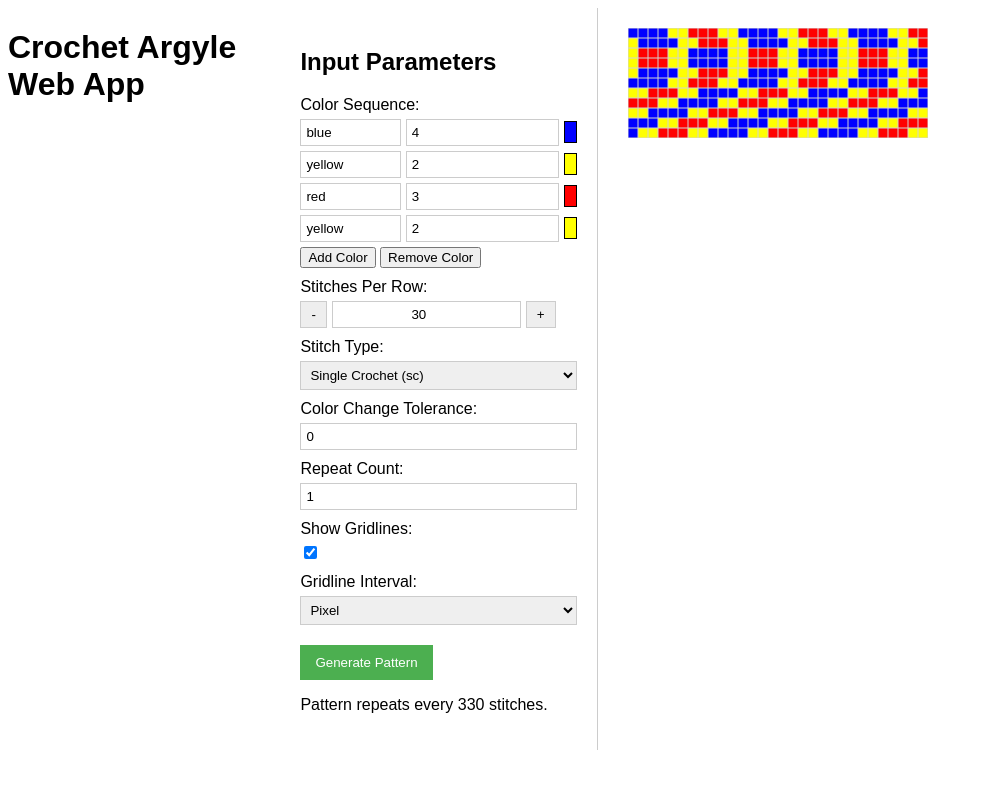
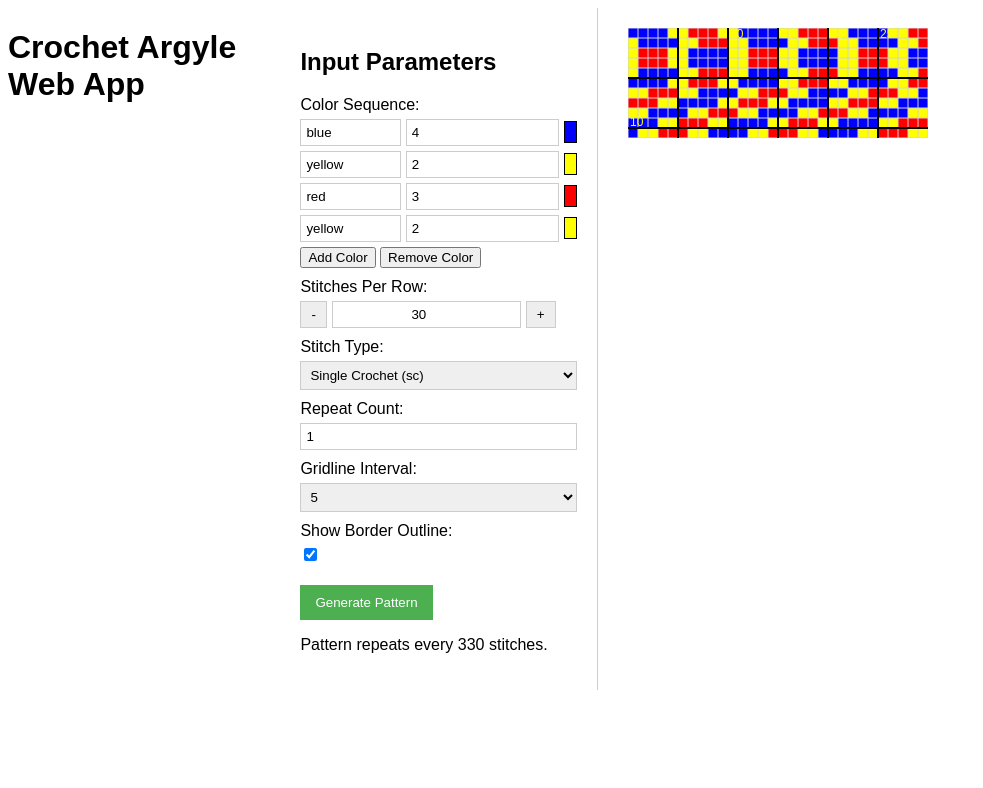
Before and after one commit to myriadofcolour/color-pooling-app, a plain HTML site: page index.html in a window 1280 px wide. Shown: the whole page, without its empty margins (0-983 px from the left). Drawn offline with Linux system fonts and the light colour scheme.

Commit message:
removed color tolerance modifier that didn't really work

```diff
--- a/index.html
+++ b/index.html
@@ -39,28 +39,22 @@
                 <option value="linen">Linen Stitch (Moss Stitch)</option>
             </select>
         </div>
-        <div class="input-group">
-            <label for="color-change-tolerance">Color Change Tolerance:</label>
-            <input type="number" id="color-change-tolerance" min="0" value="0">
-        </div>
 
         <div class="input-group">
             <label for="repeat-count">Repeat Count:</label>
             <input type="number" id="repeat-count" min="1" value="1">
         </div>
 
-        <div class="input-group">
-            <label for="gridlines">Show Gridlines:</label>
-            <input type="checkbox" id="gridlines" checked>
-        </div>
-
         <div class="input-group"> <label for="gridline-interval">Gridline Interval:</label>
             <select id="gridline-interval">
-                <option value="pixel">Pixel</option>
                 <option value="5">5</option>
                 <option value="10">10</option>
                 <option value="25">25</option>
             </select>
+        </div>
+        <div class="input-group">
+            <label for="show-outline">Show Border Outline:</label>
+            <input type="checkbox" id="show-outline" checked>
         </div>
 
         <button id="generate-button">Generate Pattern</button>
--- a/script.js
+++ b/script.js
@@ -4,38 +4,37 @@ document.addEventListener('DOMContentLoaded', function() {
     const removeColorButton = document.getElementById("remove-color");
     const stitchesPerRowInput = document.getElementById("stitches-per-row");
     const stitchTypeSelect = document.getElementById("stitch-type");
-    const colorChangeToleranceInput = document.getElementById("color-change-tolerance");
-    const gridlinesCheckbox = document.getElementById("gridlines");
+    const gridlinesCheckbox = document.getElementById("show-outline");
     const generateButton = document.getElementById("generate-button");
     const repeatLengthDisplay = document.getElementById("repeat-length");
     const decrementStitchesButton = document.getElementById("decrement-stitches");
     const incrementStitchesButton = document.getElementById("increment-stitches");
     const poolingCanvas = document.getElementById("poolingCanvas");
-    const gridlineIntervalSelect = document.getElementById("gridline-interval"); // Get the new select
+    const gridlineIntervalSelect = document.getElementById("gridline-interval");
 
     addColorButton.addEventListener("click", addColor);
     removeColorButton.addEventListener("click", removeColor);
 
-    function addColor(color = '', count = '') { // Add optional parameters
+    function addColor(color = '', count = '') {
         const colorInputsContainer = document.getElementById("color-inputs");
 
         const inputGroup = document.createElement('div');
         inputGroup.classList.add('color-input-group');
-        inputGroup.draggable = true; // Make it draggable
-        addDragAndDropHandlers(inputGroup); // Add drag-and-drop handlers
+        inputGroup.draggable = true;
+        addDragAndDropHandlers(inputGroup);
 
         const colorInput = document.createElement('input');
         colorInput.type = 'text';
         colorInput.placeholder = 'Color Name or Hex Code';
         colorInput.classList.add('color-name-input');
-        colorInput.value = color; // Set default color
+        colorInput.value = color;
 
         const countInput = document.createElement('input');
         countInput.type = 'number';
         countInput.placeholder = 'Stitch Count';
         countInput.classList.add('stitch-count-input');
         countInput.min = "1";
-        countInput.value = count; // Set default count
+        countInput.value = count;
 
 
         const preview = document.createElement('div');
@@ -98,10 +97,9 @@ document.addEventListener('DOMContentLoaded', function() {
         const sequence = parseColorSequence();
         const stitchesPerRow = parseInt(stitchesPerRowInput.value, 10);
         const stitchType = stitchTypeSelect.value;
-        const tolerance = parseInt(colorChangeToleranceInput.value, 10);
         const showGridlines = gridlinesCheckbox.checked;
         const repeatCount = parseInt(document.getElementById("repeat-count").value, 10);
-        const gridlineInterval = gridlineIntervalSelect.value; // Get selected interval
+        const gridlineInterval = gridlineIntervalSelect.value;
 
         const totalStitchesInSequence = sequence.reduce((sum, item) => sum + item.count, 0);
         const repeatLength = lcm(totalStitchesInSequence, stitchesPerRow);
@@ -117,11 +115,11 @@ document.addEventListener('DOMContentLoaded', function() {
         function lcm(a, b) {
             return (a * b) / gcd(a, b);
         }
-        //Pass gridlineInterval
-        drawPatternToCanvas(sequence, stitchesPerRow, stitchType, tolerance, showGridlines, repeatLength, repeatCount, gridlineInterval);
+
+        drawPatternToCanvas(sequence, stitchesPerRow, stitchType, showGridlines, repeatLength, repeatCount, gridlineInterval);
     }
 
-    function drawPatternToCanvas(sequence, stitchesPerRow, stitchType, tolerance, showGridlines, repeatLength, repeatCount, gridlineInterval) {
+    function drawPatternToCanvas(sequence, stitchesPerRow, stitchType, showGridlines, repeatLength, repeatCount, gridlineInterval) {
         const canvas = poolingCanvas;
         const ctx = canvas.getContext('2d');
 
@@ -150,9 +148,10 @@ document.addEventListener('DOMContentLoaded', function() {
             return sequence[sequenceIndex].color;
         }
 
+        // Simplified advanceToNextColor
         function advanceToNextColor() {
             currentStitchInColor++;
-            if (currentStitchInColor >= currentColorInfo.count + tolerance) {
+            if (currentStitchInColor >= currentColorInfo.count) {
                 sequenceIndex = (sequenceIndex + 1) % sequence.length;
                 currentColorInfo = sequence[sequenceIndex];
                 currentStitchInColor = 0;
@@ -199,8 +198,7 @@ document.addEventListener('DOMContentLoaded', function() {
             }
         }
 
-        // --- Gridlines ---
-        if (showGridlines || gridlineInterval === "pixel") {
+        if (showGridlines) {
             ctx.strokeStyle = 'lightgray';
             ctx.lineWidth = 1;
             for (let i = 0; i <= canvas.height / stitchHeight; i++) {
@@ -217,31 +215,28 @@ document.addEventListener('DOMContentLoaded', function() {
             }
         }
 
-        // Draw major gridlines and labels
-        if (gridlineInterval !== "pixel" && !isNaN(parseInt(gridlineInterval))) {
+        if (!isNaN(parseInt(gridlineInterval))) {
             const interval = parseInt(gridlineInterval);
-            ctx.strokeStyle = 'black'; // Major gridlines are black
-            ctx.lineWidth = 2; // Thicker lines
-            ctx.font = "12px sans-serif"; // Font for labels
+            ctx.strokeStyle = 'black';
+            ctx.lineWidth = 2;
+            ctx.font = "12px sans-serif";
 
-            // Vertical lines and labels
             for (let i = interval; i < stitchesPerRow; i += interval) {
                 const x = i * stitchWidth;
                 ctx.beginPath();
                 ctx.moveTo(x, 0);
                 ctx.lineTo(x, canvas.height);
                 ctx.stroke();
-                ctx.fillText(i, x + 2, 10); // Add label (x + 2 for slight offset)
+                ctx.fillText(i, x + 2, 10);
             }
 
-            // Horizontal lines and labels
             for (let i = interval; i < canvas.height / stitchHeight; i += interval) {
                 const y = i * stitchHeight;
                 ctx.beginPath();
                 ctx.moveTo(0, y);
                 ctx.lineTo(canvas.width, y);
                 ctx.stroke();
-                ctx.fillText(i, 2, y - 2);  // Add label (y - 2 for slight offset)
+                ctx.fillText(i, 2, y - 2);
             }
         }
     }
@@ -256,49 +251,40 @@ document.addEventListener('DOMContentLoaded', function() {
         element.addEventListener('dragend', handleDragEnd);
     }
 
-    let dragSrcEl = null; // Keep track of the element being dragged
+    let dragSrcEl = null;
 
     function handleDragStart(e) {
-        dragSrcEl = this; // 'this' refers to the element being dragged
+        dragSrcEl = this;
         e.dataTransfer.effectAllowed = 'move';
         e.dataTransfer.setData('text/html', this.innerHTML);
-        this.classList.add('dragging'); // Add dragging class for styling
+        this.classList.add('dragging');
     }
 
     function handleDragOver(e) {
         if (e.preventDefault) {
-            e.preventDefault(); // Necessary. Allows us to drop.
+            e.preventDefault();
         }
         e.dataTransfer.dropEffect = 'move';
         return false;
     }
 
     function handleDragEnter(e) {
-        this.classList.add('over'); // Add a class for visual feedback
+        this.classList.add('over');
     }
 
     function handleDragLeave(e) {
-        this.classList.remove('over'); // Remove the class
+        this.classList.remove('over');
     }
 
     function handleDrop(e) {
         if (e.stopPropagation) {
-            e.stopPropagation(); // Stops the browser from redirecting.
+            e.stopPropagation();
         }
-
-        // Don't do anything if dropping the same column we're dragging.
         if (dragSrcEl != this) {
-            // Get the parent element (the color-inputs container)
             const parent = this.parentNode;
-
-            // Get the next sibling of the target element
             const nextSibling = this.nextSibling;
-
-            // Insert the dragged element before the target element
             parent.insertBefore(dragSrcEl, this);
 
-            // If the target had a next sibling, insert the target before it
-            // Otherwise, append the target to the parent (it was the last child)
             if (nextSibling) {
                 parent.insertBefore(this, nextSibling);
             } else {
@@ -310,13 +296,12 @@ document.addEventListener('DOMContentLoaded', function() {
     }
 
     function handleDragEnd(e) {
-        // Remove the 'dragging' class from all color input groups
         const colorInputGroups = document.querySelectorAll('.color-input-group');
         colorInputGroups.forEach(function(group) {
             group.classList.remove('dragging');
             group.classList.remove('over');
         });
-        generatePattern(); // Regenerate the pattern after drag-and-drop
+        generatePattern();
     }
 
     // --- Default Colors ---
@@ -324,5 +309,5 @@ document.addEventListener('DOMContentLoaded', function() {
     addColor('yellow', '2');
     addColor('red', '3');
     addColor('yellow', '2');
-    generatePattern(); //make sure pattern generates on load.
+    generatePattern();
 });
```
